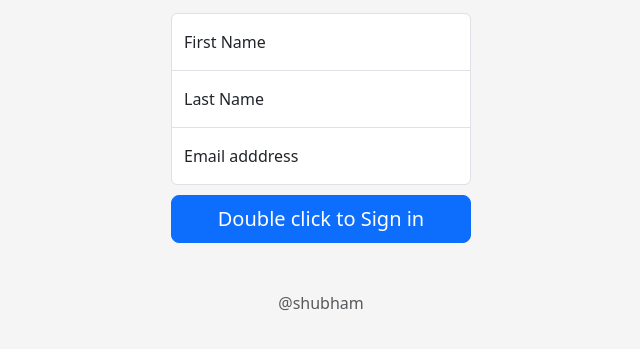
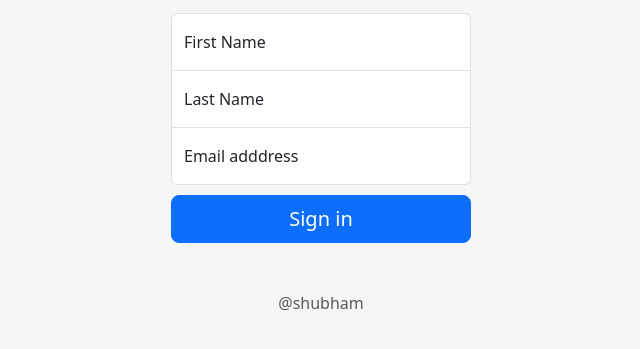
Before and after one commit to patil8381/mailChimpNewsletterAPI, a website: page signUp.html in a window 1280 px wide. Shown: the part 293-642 px from the top of the page, without its empty margins (319-959 px from the left). Drawn offline with nearby package versions, Linux system fonts and the light colour scheme.

Commit message:
updated app.js and signup page

```diff
--- a/app.js
+++ b/app.js
@@ -6,6 +6,8 @@ const { request } = require("http");
 const mailchimp = require("@mailchimp/mailchimp_marketing");
 const md5 = require("md5");
 const { setTimeout } = require("timers/promises");
+
+const{ setInterval } = require('timers/promises')
 
 var app = express();
 
--- a/signUp.html
+++ b/signUp.html
@@ -43,7 +43,7 @@
         <label for="floatingPassword">Email adddress</label>
       </div>
 
-      <button class="w-100 btn btn-lg btn-primary" type="submit">Double click to Sign in</button>
+      <button class="w-100 btn btn-lg btn-primary" type="submit">Sign in</button>
       <p class="mt-5 mb-3 text-muted">@shubham</p>
     </form>
   </main>
```
